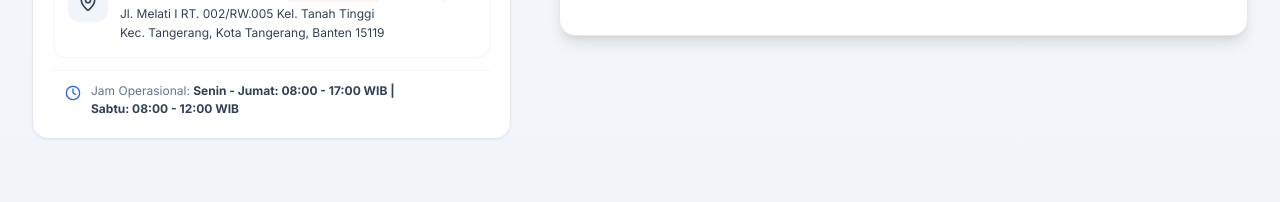
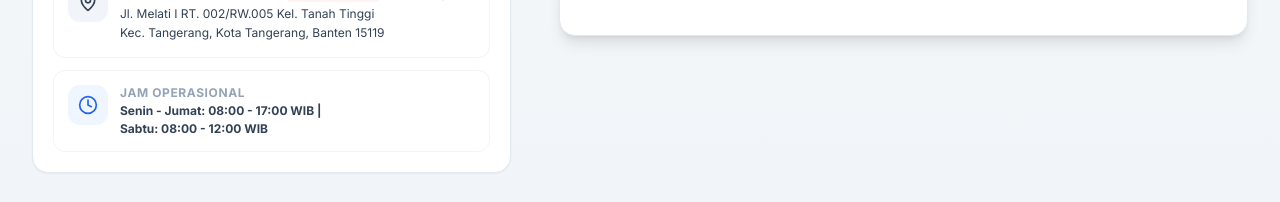
Before and after one commit to hidayatullah70/bimasenaadhirajasaradika_fe, a React (Vite) app: page / in a window 1280 px wide. Shown: the part 11695-11897 px from the top of the page. Built offline with nearby package versions, Linux system fonts and the light colour scheme; no server answers.

Commit message:
style: align operational hours icon and text with contact cards above

```diff
--- a/src/features/landing/components/ContactSection.jsx
+++ b/src/features/landing/components/ContactSection.jsx
@@ -246,15 +246,20 @@ export function ContactSection({ selectedService }) {
                 </div>
               </a>
 
-              {/* Jam Operasional */}
-              <div className="flex items-start gap-2.5 pt-3 border-t border-slate-100 text-xs text-slate-500 px-3">
-                <Clock className="w-4 h-4 text-blue-600 flex-shrink-0 mt-0.5" />
-                <div className="leading-snug">
+              {/* Jam Operasional Card */}
+              <div className="p-3.5 rounded-xl border border-slate-100 hover:border-blue-200 hover:bg-blue-50/30 transition-all duration-200 shadow-2xs">
+                <div className="flex items-start gap-3">
+                  <div className="w-10 h-10 rounded-xl bg-blue-50 text-blue-600 flex items-center justify-center flex-shrink-0 transition-colors shadow-2xs">
+                    <Clock className="w-5 h-5" />
+                  </div>
                   <div>
-                    Jam Operasional: <strong className="text-slate-700">{COMPANY_INFO.operationalHoursWeekdays || 'Senin - Jumat: 08:00 - 17:00 WIB |'}</strong>
-                  </div>
-                  <div className="font-bold text-slate-700 mt-0.5">
-                    {COMPANY_INFO.operationalHoursSaturday || 'Sabtu: 08:00 - 12:00 WIB'}
+                    <h4 className="text-xs font-bold text-slate-400 uppercase tracking-wider">Jam Operasional</h4>
+                    <p className="text-xs font-bold text-slate-700 mt-0.5">
+                      {COMPANY_INFO.operationalHoursWeekdays || 'Senin - Jumat: 08:00 - 17:00 WIB |'}
+                    </p>
+                    <p className="text-xs font-bold text-slate-700 mt-0.5">
+                      {COMPANY_INFO.operationalHoursSaturday || 'Sabtu: 08:00 - 12:00 WIB'}
+                    </p>
                   </div>
                 </div>
               </div>
```
